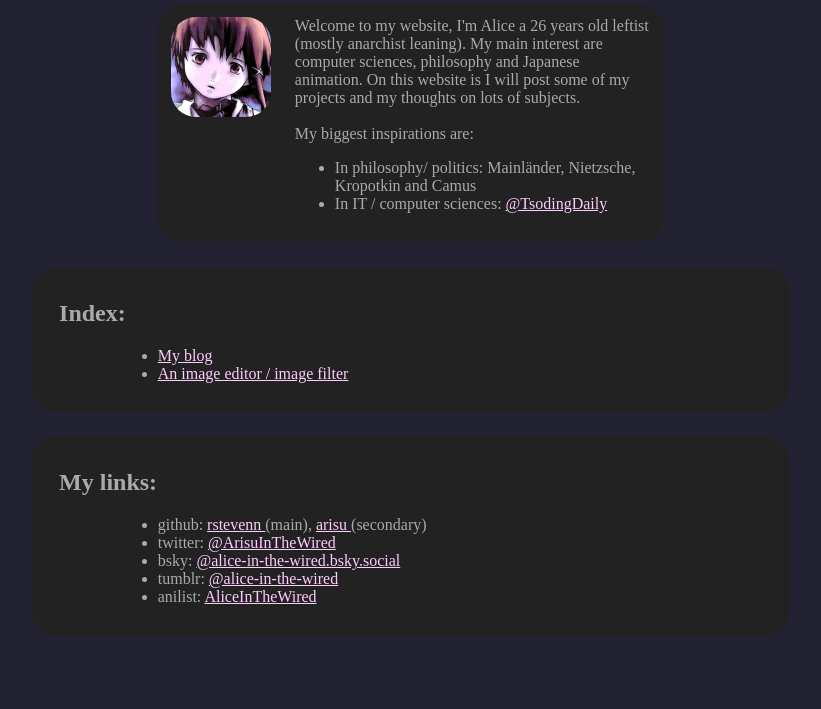
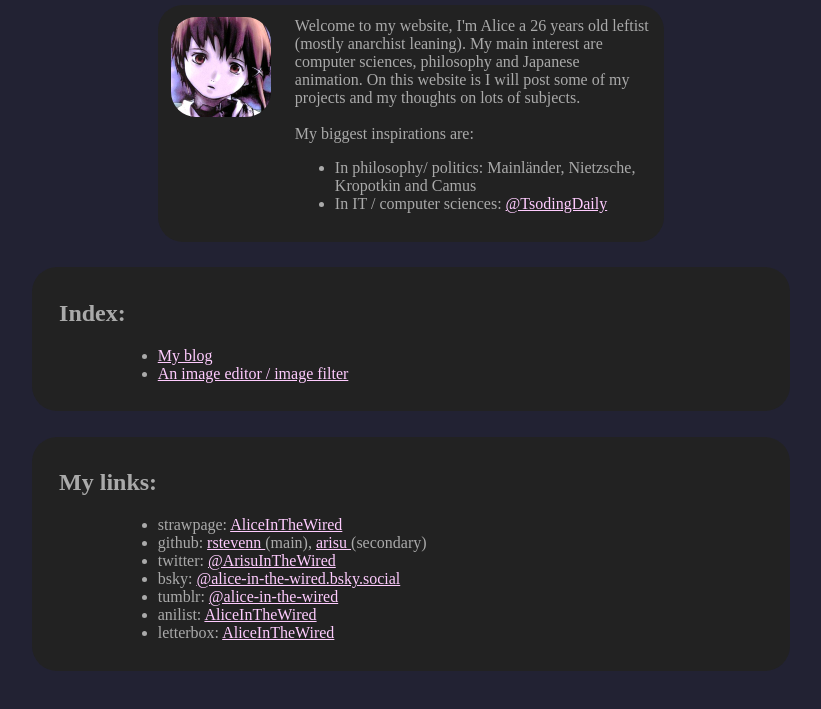
Before and after one commit to ArisuInTheWired/ArisuInTheWired.github.io, a plain HTML site: page index.html in a window 1280 px wide. Shown: the part 79-788 px from the top of the page, without its empty margins (229-1050 px from the left). Drawn offline with Linux system fonts and the light colour scheme.

Commit message:
add letterbox and strawpage links

```diff
--- a/index.html
+++ b/index.html
@@ -48,12 +48,14 @@
 
             <div id="ltree_core">
                 <ul>
+                    <li> strawpage: <a class="ltree" href="https://arisuinthewired.straw.page">AliceInTheWired </a></li>
                     <li> github: <a class="ltree" href="https://github.com/rstevenn/"> rstevenn </a> (main),
                         <a class="ltree" href="https://github.com/ArisuInTheWired/"> arisu </a>    (secondary) </li>
                     <li> twitter: <a class="ltree" href="https://twitter.com/ArisuInTheWired">@ArisuInTheWired </a></li>
                     <li> bsky: <a class="ltree" href="https://bsky.app/profile/alice-in-the-wired.bsky.social">@alice-in-the-wired.bsky.social </a></li>
                     <li> tumblr: <a class="ltree" href="https://www.tumblr.com/blog/alice-in-the-wired">@alice-in-the-wired </a></li>
                     <li> anilist: <a class="ltree" href="https://anilist.co/user/AliceInTheWired/">AliceInTheWired </a></li>
+                    <li> letterbox: <a class="ltree" href="https://letterboxd.com/ArisuInTheWired/">AliceInTheWired </a></li>
                 </ul>
             </div>
         </div>
```
